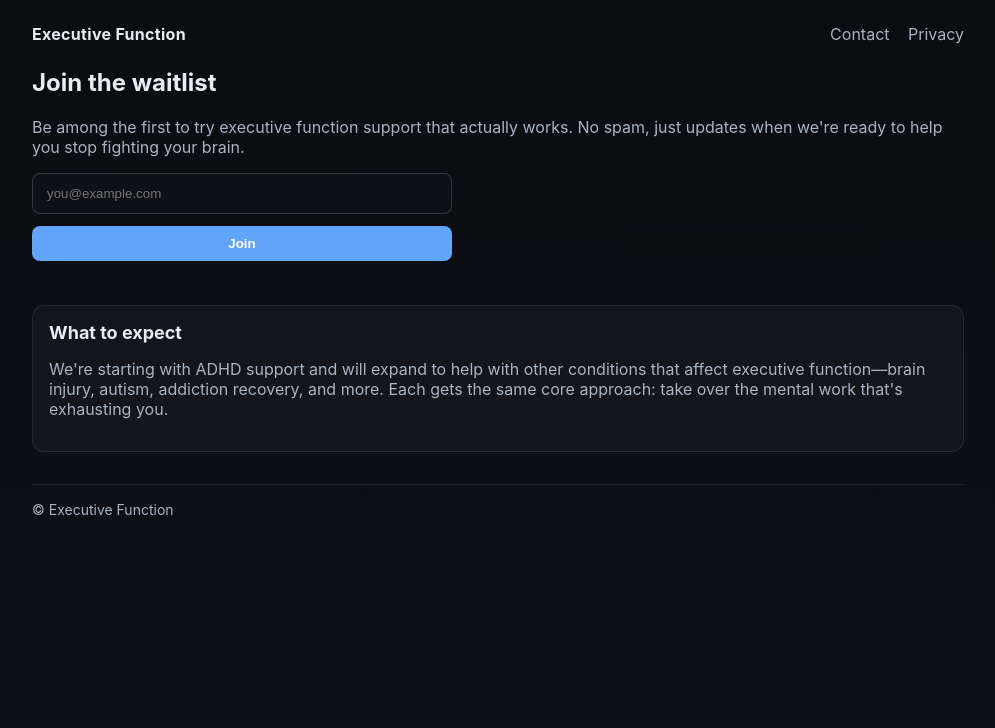
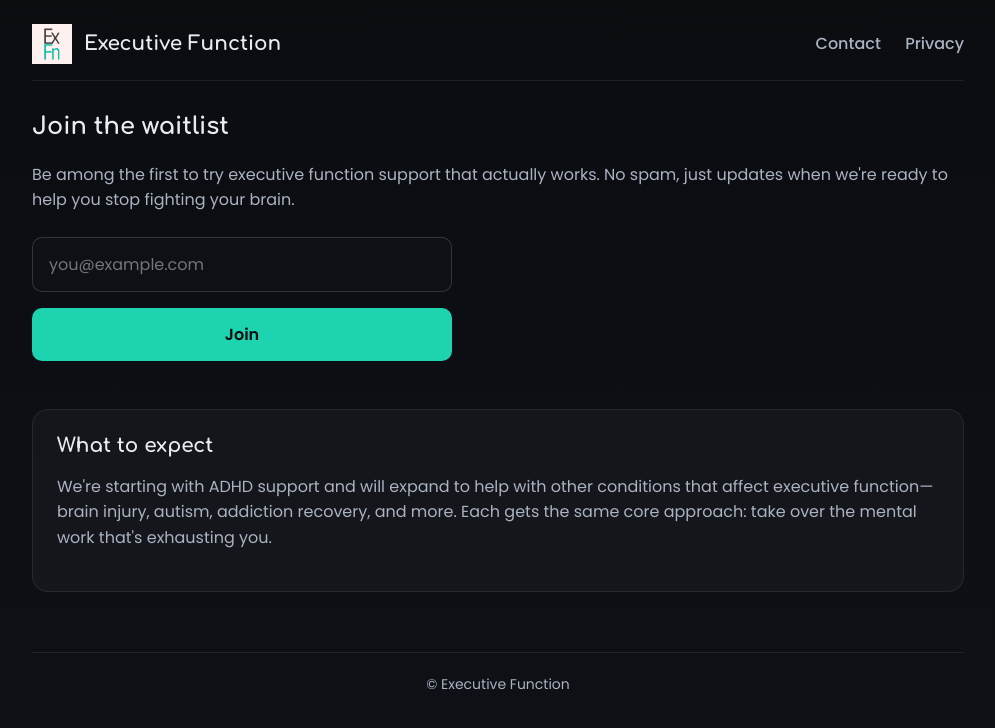
Before and after one commit to Tom-R-Main/ExecuFunction, a plain HTML site: page contact.html in a window 1280 px wide. Shown: the whole page, without its empty margins (142-1137 px from the left). Drawn offline with Linux system fonts and the light colour scheme.

Commit message:
Add logo and update typography
- Added Executive Function logo to all pages
- Updated typography: Comfortaa for headlines, Poppins for body text
- Enhanced visual design with gradient text effect on main headline
- Improved card hover effects and transitions
- Updated color scheme to match logo (teal accent)
- Added favicon using logo
- Better spacing and visual hierarchy throughout

```diff
--- a/assets/css/styles.css
+++ b/assets/css/styles.css
@@ -1,36 +1,163 @@
+@import url('https://fonts.googleapis.com/css2?family=Comfortaa:wght@400;700&family=Poppins:wght@300;400;500;600&display=swap');
+
 :root {
   --bg: #0b0c10;
   --panel: #111218;
   --fg: #e8ecf1;
   --muted: #a9b3c1;
-  --accent: #6ee7b7;
+  --accent: #1dd3b0;  /* Teal from logo */
   --accent-2: #60a5fa;
 }
 * { box-sizing: border-box; }
 html, body { height: 100%; }
 body {
   margin: 0;
-  font-family: -apple-system, BlinkMacSystemFont, Segoe UI, Roboto, Inter, system-ui, Arial, sans-serif;
+  font-family: 'Poppins', -apple-system, BlinkMacSystemFont, sans-serif;
+  font-weight: 400;
   background: linear-gradient(180deg, #0b0c10 0%, #0f1117 100%);
   color: var(--fg);
+  line-height: 1.6;
 }
-a { color: var(--accent-2); text-decoration: none; }
+h1, h2, h3, h4, h5, h6 {
+  font-family: 'Comfortaa', cursive;
+  font-weight: 700;
+  line-height: 1.2;
+}
+a { color: var(--accent); text-decoration: none; }
 a:hover { text-decoration: underline; }
 .wrap { max-width: 980px; margin: 0 auto; padding: 24px; }
-.nav { display: flex; gap: 16px; align-items: center; justify-content: space-between; margin-bottom: 24px; }
-.nav a.brand { font-weight: 700; color: var(--fg); letter-spacing: 0.3px; }
-.nav .links a { color: var(--muted); margin-left: 14px; }
+.nav {
+  display: flex;
+  gap: 16px;
+  align-items: center;
+  justify-content: space-between;
+  margin-bottom: 32px;
+  padding-bottom: 16px;
+  border-bottom: 1px solid rgba(255,255,255,0.08);
+}
+.nav .logo-section {
+  display: flex;
+  align-items: center;
+  gap: 12px;
+}
+.nav .logo {
+  width: 40px;
+  height: 40px;
+  object-fit: contain;
+}
+.nav a.brand {
+  font-family: 'Comfortaa', cursive;
+  font-weight: 700;
+  color: var(--fg);
+  font-size: 20px;
+  display: flex;
+  align-items: center;
+  gap: 12px;
+}
+.nav .links a {
+  color: var(--muted);
+  margin-left: 20px;
+  font-weight: 500;
+  transition: color 0.2s;
+}
+.nav .links a:hover { color: var(--accent); }
 .hero { padding: 48px 0; }
-.hero h1 { font-size: 40px; margin: 0 0 12px; }
-.hero p { color: var(--muted); max-width: 720px; }
-.grid { display: grid; gap: 16px; grid-template-columns: repeat(auto-fit, minmax(260px, 1fr)); margin-top: 24px; }
-.card { background: rgba(255,255,255,0.03); border: 1px solid rgba(255,255,255,0.08); border-radius: 12px; padding: 16px; }
-.card h3 { margin: 0 0 8px; font-size: 18px; }
-.card p { color: var(--muted); }
-.footer { color: var(--muted); border-top: 1px solid rgba(255,255,255,0.08); margin-top: 32px; padding-top: 16px; font-size: 14px; }
-.form { display: grid; gap: 12px; max-width: 420px; }
-input[type="email"] { width: 100%; padding: 12px 14px; border-radius: 8px; border: 1px solid rgba(255,255,255,0.15); background: #0e1016; color: var(--fg); }
-button { padding: 10px 14px; border-radius: 8px; border: 0; background: var(--accent-2); color: white; font-weight: 600; cursor: pointer; }
-button:hover { filter: brightness(1.05); }
+.hero h1 {
+  font-size: 48px;
+  margin: 0 0 20px;
+  background: linear-gradient(135deg, var(--fg) 0%, var(--accent) 100%);
+  -webkit-background-clip: text;
+  -webkit-text-fill-color: transparent;
+  background-clip: text;
+}
+.hero p {
+  color: var(--muted);
+  max-width: 720px;
+  font-size: 18px;
+  line-height: 1.7;
+}
+.grid {
+  display: grid;
+  gap: 20px;
+  grid-template-columns: repeat(auto-fit, minmax(280px, 1fr));
+  margin-top: 40px;
+}
+.card {
+  background: rgba(255,255,255,0.03);
+  border: 1px solid rgba(255,255,255,0.08);
+  border-radius: 16px;
+  padding: 24px;
+  transition: transform 0.2s, border-color 0.2s;
+}
+.card:hover {
+  transform: translateY(-2px);
+  border-color: rgba(29, 211, 176, 0.3);
+}
+.card h3 {
+  margin: 0 0 12px;
+  font-size: 20px;
+  color: var(--fg);
+}
+.card p {
+  color: var(--muted);
+  line-height: 1.6;
+}
+.card a {
+  display: inline-block;
+  margin-top: 12px;
+  font-weight: 500;
+}
+.footer {
+  color: var(--muted);
+  border-top: 1px solid rgba(255,255,255,0.08);
+  margin-top: 60px;
+  padding-top: 20px;
+  font-size: 14px;
+  text-align: center;
+}
+.form {
+  display: grid;
+  gap: 16px;
+  max-width: 420px;
+  margin-top: 24px;
+}
+input[type="email"] {
+  width: 100%;
+  padding: 14px 16px;
+  border-radius: 10px;
+  border: 1px solid rgba(255,255,255,0.15);
+  background: #0e1016;
+  color: var(--fg);
+  font-family: 'Poppins', sans-serif;
+  font-size: 16px;
+  transition: border-color 0.2s;
+}
+input[type="email"]:focus {
+  outline: none;
+  border-color: var(--accent);
+}
+button {
+  padding: 14px 20px;
+  border-radius: 10px;
+  border: 0;
+  background: var(--accent);
+  color: #0b0c10;
+  font-weight: 600;
+  cursor: pointer;
+  font-family: 'Poppins', sans-serif;
+  font-size: 16px;
+  transition: transform 0.2s, box-shadow 0.2s;
+}
+button:hover {
+  transform: translateY(-2px);
+  box-shadow: 0 4px 12px rgba(29, 211, 176, 0.3);
+}
 .muted { color: var(--muted); }
-pre.code { background: #0e1016; padding: 10px; border-radius: 10px; overflow: auto; border: 1px solid rgba(255,255,255,0.08); }
+pre.code {
+  background: #0e1016;
+  padding: 16px;
+  border-radius: 12px;
+  overflow: auto;
+  border: 1px solid rgba(255,255,255,0.08);
+  font-size: 14px;
+}
--- a/contact.html
+++ b/contact.html
@@ -4,12 +4,16 @@
     <meta charset="utf-8" />
     <meta name="viewport" content="width=device-width, initial-scale=1" />
     <title>Contact — Executive Function</title>
+    <link rel="icon" type="image/png" href="/logo.png" />
     <link rel="stylesheet" href="/assets/css/styles.css" />
   </head>
   <body>
     <div class="wrap">
       <nav class="nav">
-        <a class="brand" href="/">Executive Function</a>
+        <a class="brand" href="/">
+          <img src="/logo.png" alt="Executive Function" class="logo" />
+          Executive Function
+        </a>
         <div class="links">
           <a href="/contact.html">Contact</a>
           <a href="/privacy.html">Privacy</a>
```
Also changed, not shown: index.html (+5 -1 lines), privacy.html (+5 -1 lines).
